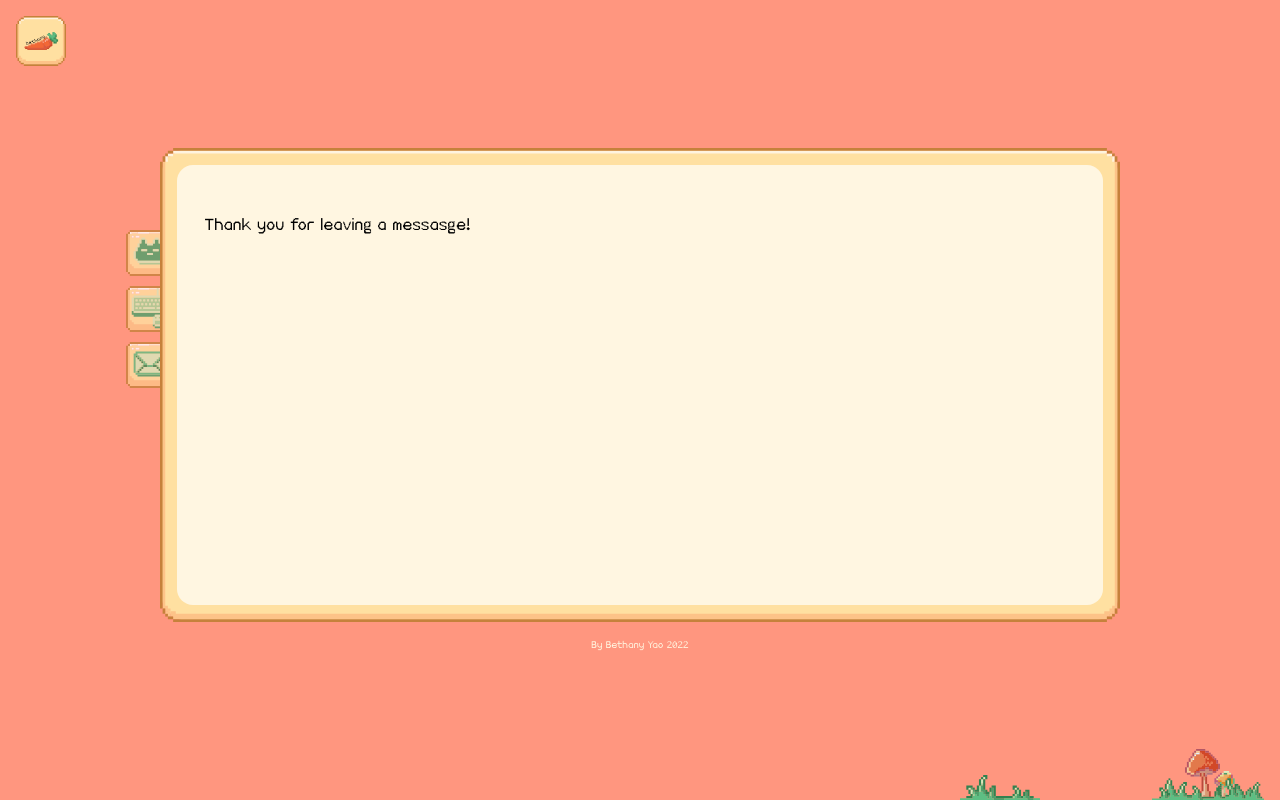
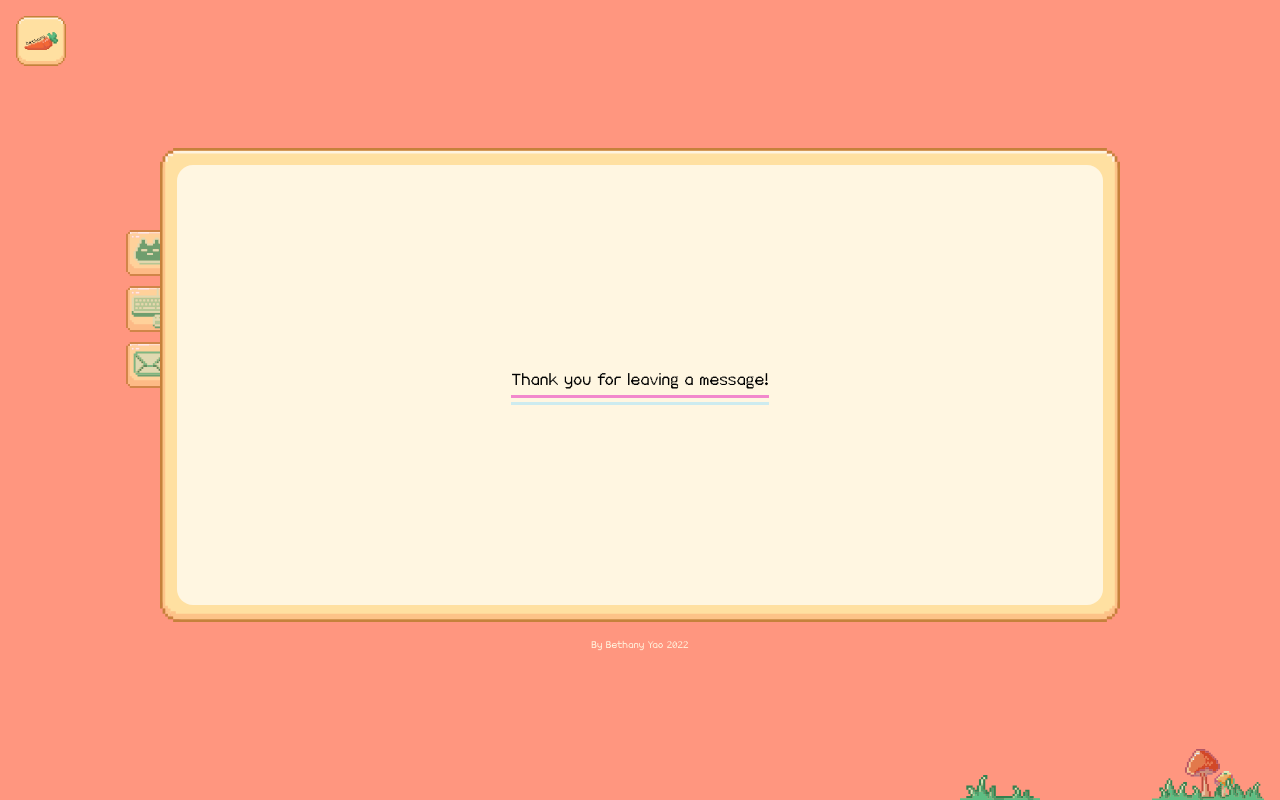
Before and after one commit to bethanyyy/my-homepage, a Next.js app: page /success in a window 1280 px wide. Built offline with nearby package versions, Linux system fonts and the light colour scheme; a web font is replaced by a local one.

Commit message:
updated success page, changed header hover area to entire header

```diff
--- a/components/Layout.jsx
+++ b/components/Layout.jsx
@@ -30,14 +30,14 @@ const Layout = ({ children }) => {
   const currentRoute = router.pathname;
   return (
     <LayoutContainer>
-      <Header>
-        <Link href={"/"}>
+      <Link href={"/"}>
+        <Header>
           <a>
             {/* <Logo /> */}
             <Image src={"/Logo_Anim.gif"} layout="fill" objectFit="contain" />
           </a>
-        </Link>
-      </Header>
+        </Header>
+      </Link>
       <LayoutBackground>
         <NavItemWrapper>
           <NavItem target={"/"} title={"me"}>
--- a/pages/success.js
+++ b/pages/success.js
@@ -1,10 +1,19 @@
 import React from "react";
+import {
+  SuccessContainer,
+  Underline,
+  UnderlineSecond,
+} from "../styles/SuccessStyle";
 
 const Success = () => {
   return (
-    <div>
-      <p>Thank you for leaving a messasge!</p>
-    </div>
+    <SuccessContainer>
+      <div>
+        <p>Thank you for leaving a message!</p>
+        <Underline />
+        <UnderlineSecond />
+      </div>
+    </SuccessContainer>
   );
 };
 
--- a/styles/LayoutStyle.js
+++ b/styles/LayoutStyle.js
@@ -34,6 +34,7 @@ export const Header = styled.div`
   display: flex;
   align-items: center;
   justify-content: center;
+  cursor: pointer;
 
   @media only screen and (min-width: 1536px) {
     width: 60px;
--- /dev/null
+++ b/styles/SuccessStyle.js
@@ -0,0 +1,33 @@
+import styled from "styled-components";
+
+export const SuccessContainer = styled.div`
+  width: 100%;
+  display: flex;
+  flex-direction: column;
+  align-items: center;
+  justify-content: center;
+  padding-bottom: 1.4rem;
+
+  p {
+    margin-bottom: 0.2rem;
+  }
+`;
+
+export const Underline = styled.div`
+  position: relative;
+  :before {
+    content: "";
+    position: absolute;
+    top: 0;
+    width: 100%;
+    height: 0.2rem;
+    background-color: var(--clr-accent);
+  }
+`;
+
+export const UnderlineSecond = styled(Underline)`
+  :before {
+    top: 0.4rem;
+    background-color: #cdebef;
+  }
+`;
```
